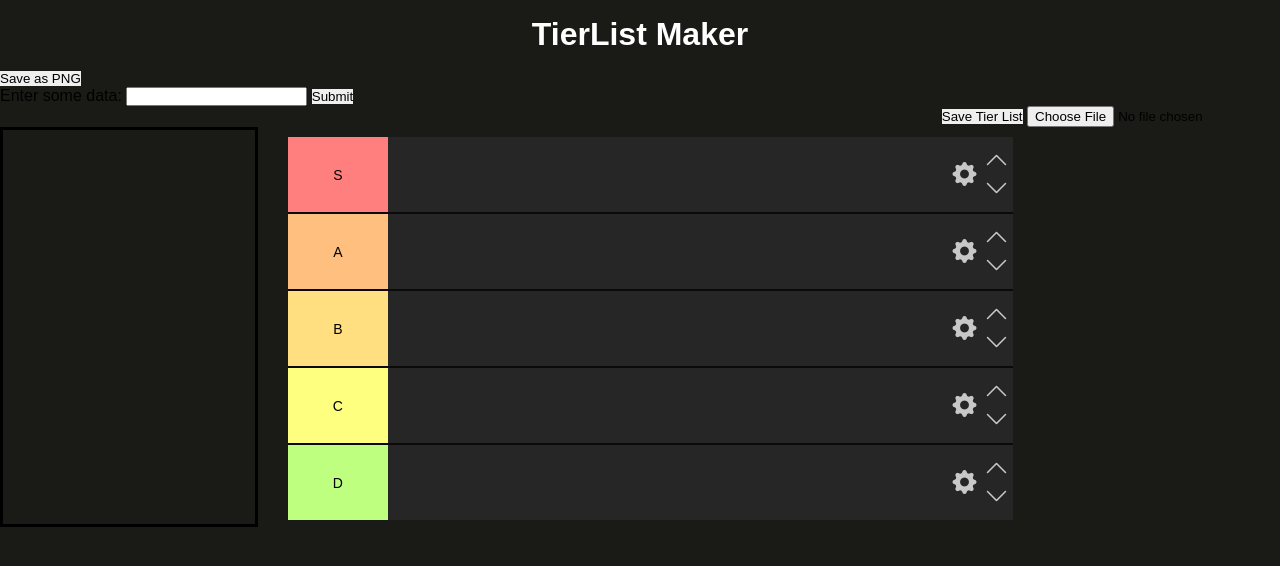
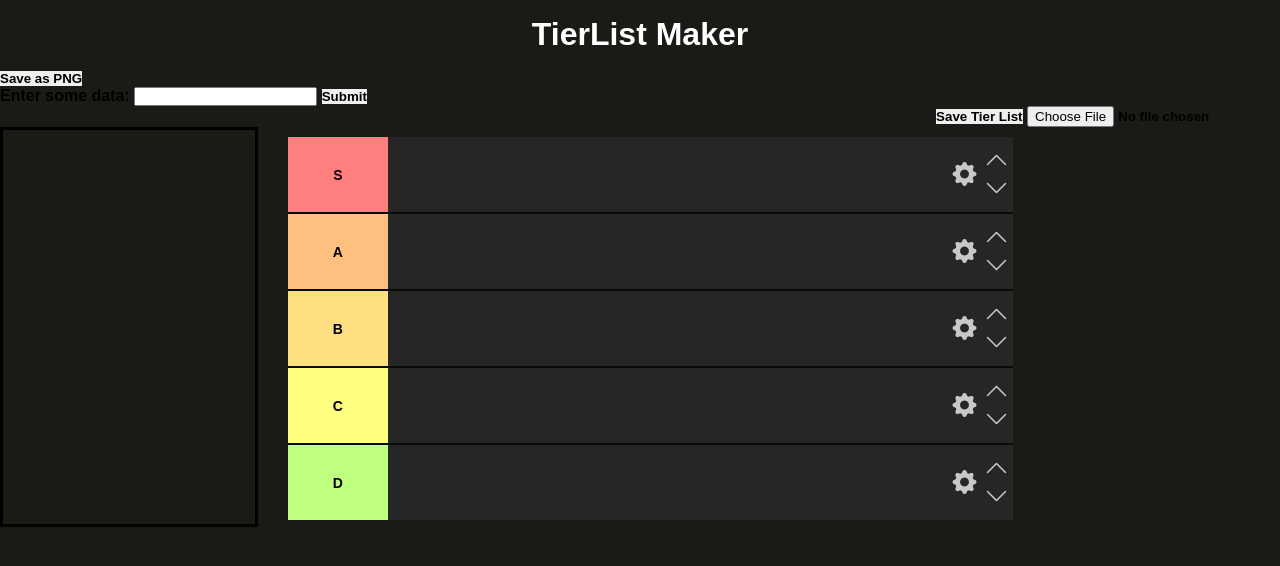
Before and after one commit to graya4/SGDBTierList, a Flask app: page / in a window 1280 px wide. Shown: the top 566 px of the page. Run offline with Flask 3, Linux system fonts and the light colour scheme.

Commit message:
font weight fix

```diff
--- a/static/style.css
+++ b/static/style.css
@@ -2,6 +2,7 @@
 
 * {
   font-family: "MS Gothic", sans-serif;
+  font-weight: 600;
   padding: 0;
   margin: 0;
   box-sizing: border-box;
```
